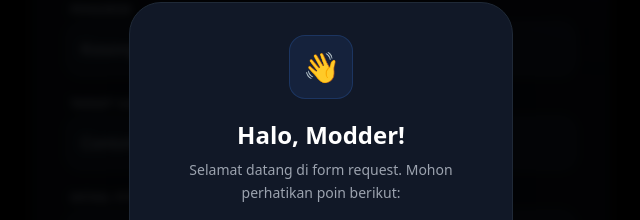
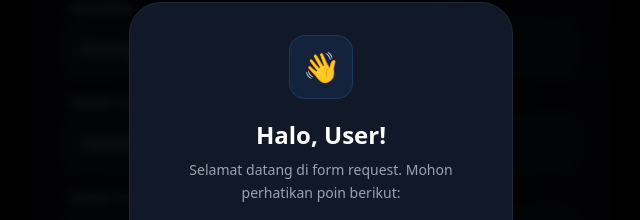
Before and after one commit to AsherMod-cloud/Request-game, a website: page index.html in a window 1280 px wide. Shown: the part 175-395 px from the top of the page, without its empty margins (319-959 px from the left). Drawn offline with nearby package versions, Linux system fonts and the light colour scheme.

Commit message:
Update placeholder and greeting in index.html

```diff
--- a/index.html
+++ b/index.html
@@ -46,7 +46,7 @@
             <label class="text-xs font-semibold text-gray-500 ml-1 mb-1 block transition-colors group-focus-within:text-blue-400">TARGET GAME / APP</label>
             <input type="text" id="modName" required
                 class="w-full p-3.5 rounded-2xl bg-gray-800/40 border border-gray-700/50 focus:border-blue-500/50 outline-none transition-all glow-input"
-                placeholder="Contoh: Mobile Legends">
+                placeholder="Contoh: Subway Surfers, Minecraft">
         </div>
 
         <div class="group">
@@ -79,7 +79,7 @@
         <span class="text-3xl">👋</span>
     </div>
 
-    <h2 class="text-2xl font-bold text-white mb-2">Halo, Modder!</h2>
+    <h2 class="text-2xl font-bold text-white mb-2">Halo, User!</h2>
     <div class="space-y-3 mb-8 text-gray-400 text-sm leading-relaxed">
       <p>Selamat datang di form request. Mohon perhatikan poin berikut:</p>
       <ul class="text-left space-y-2 inline-block mx-auto">
```
